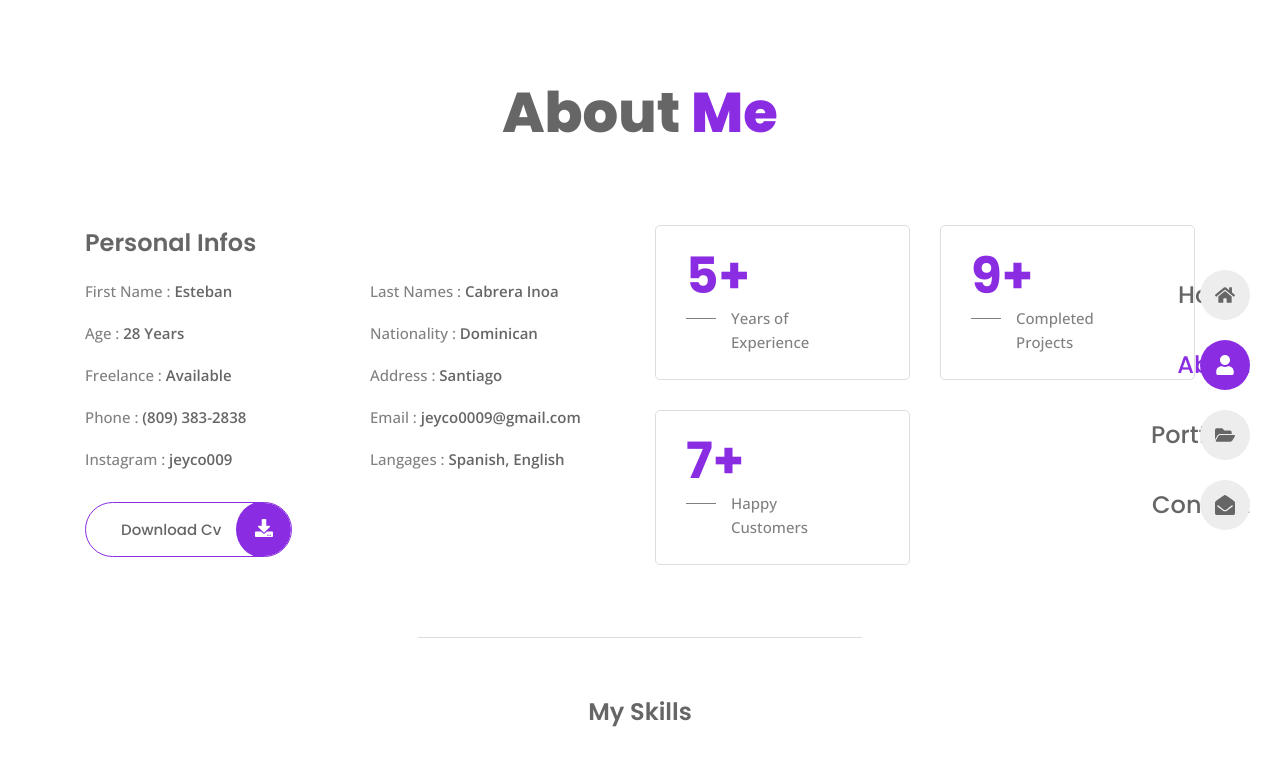
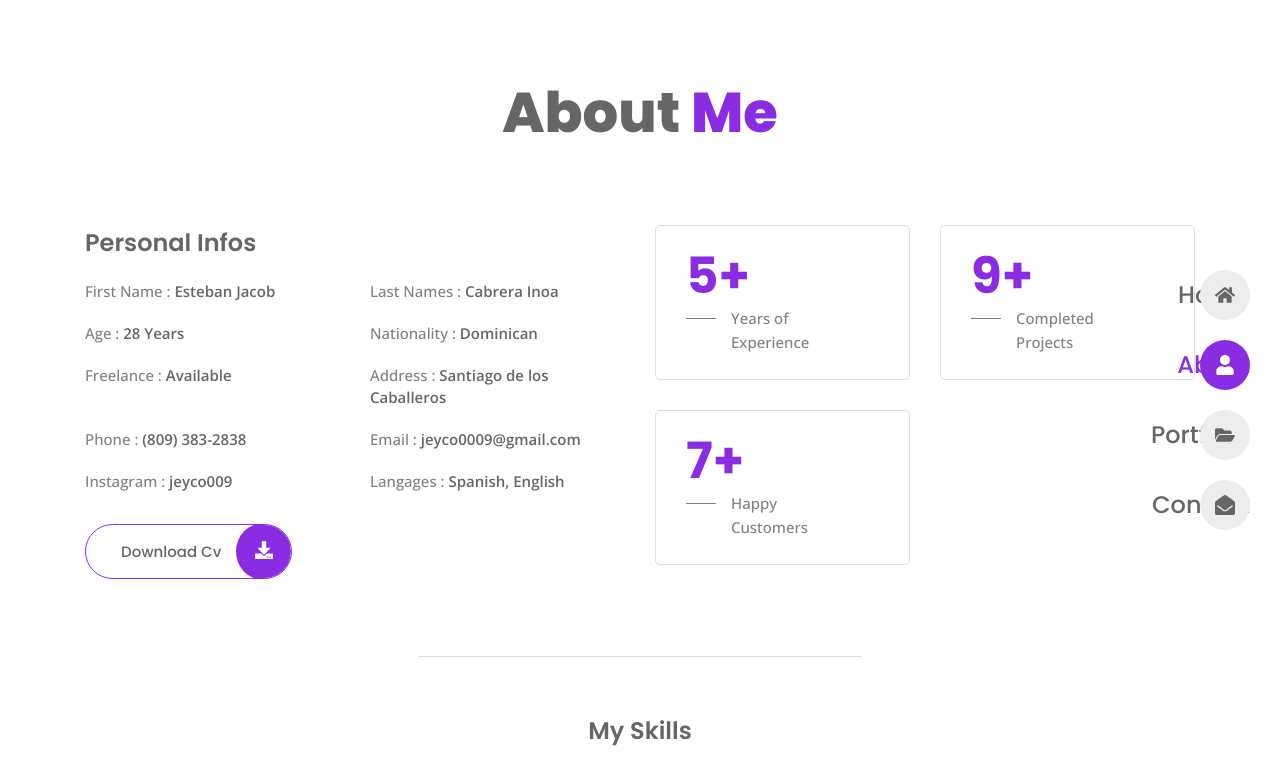
Before and after one commit to Djeyco/Portafolio-React, a React (Vite) app: page /about in a window 1280 px wide. Shown: the top 777 px of the page. Built offline with nearby package versions, Linux system fonts and the light colour scheme.

Commit message:
Contact 1.0

```diff
--- a/src/Pages/contact/Contact.jsx
+++ b/src/Pages/contact/Contact.jsx
@@ -2,7 +2,11 @@ import React from 'react'
 
 const Contact = () => {
   return (
-    <div>Contact</div>
+    <section className="contact sectio">
+      <h2 className="section__title">
+        Get In <span>Touch</span>
+      </h2>
+    </section>
   )
 }
 
--- a/src/data.jsx
+++ b/src/data.jsx
@@ -61,7 +61,7 @@ export const personalInfo = [
   {
     id: 1,
     title: 'First Name : ',
-    description: 'Esteban',
+    description: 'Esteban Jacob',
   },
 
   {
@@ -91,7 +91,7 @@ export const personalInfo = [
   {
     id: 6,
     title: 'Address : ',
-    description: 'Santiago',
+    description: 'Santiago de los Caballeros',
   },
 
   {
```
